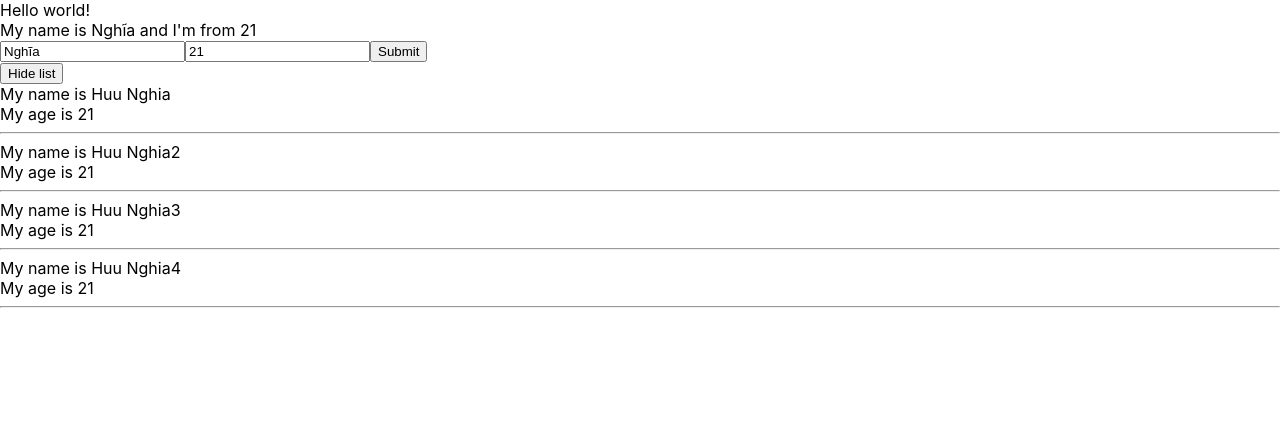
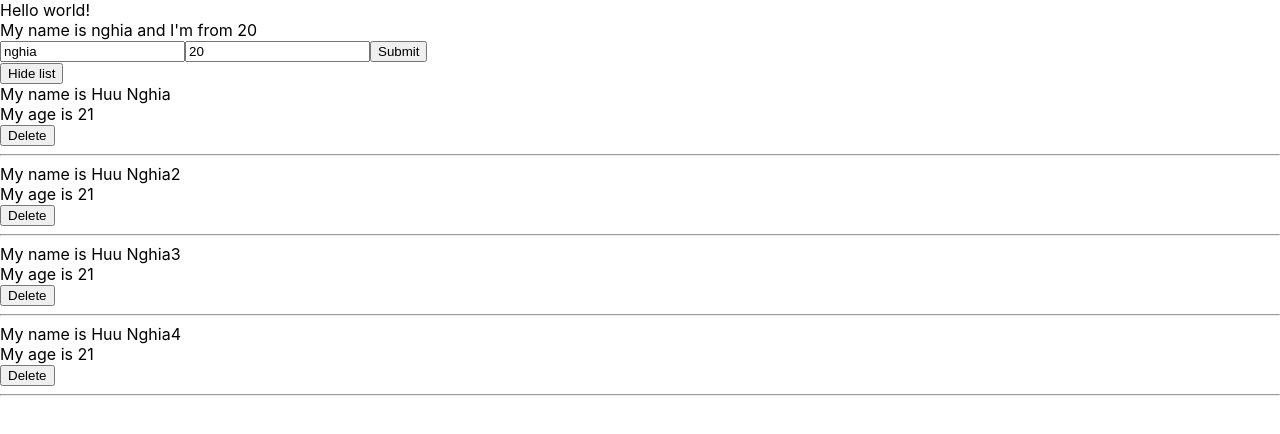
Before and after one commit to 4June03/Hoc-React, a React (Create React App) app: page / in a window 1280 px wide. Shown: the top 434 px of the page. Built offline with nearby package versions, Linux system fonts and the light colour scheme.

Commit message:
thay đổi myComponent và UserInfor sang funtional component

```diff
--- a/src/components/DisplayInfor2.js
+++ b/src/components/DisplayInfor2.js
@@ -36,12 +36,15 @@ import logo from "./../logo.svg"; //Import ảnh
 //React tự động truyền props
 //ĐƯợc gọi là Stateless vì không có state như class componet
 const DisplayInfor = (props) => {
-  const { users } = props;
-  console.table(users);
   const [isShowList, setIsShowList] = useState(true);
 
   const handleHideShowList = () => {
     setIsShowList(!isShowList);
+  };
+
+  const handleDeleteUser = (userId) => {
+    let cloneList = props.users.filter((item) => item.id !== userId);
+    props.setUsers(cloneList);
   };
 
   return (
@@ -56,11 +59,14 @@ const DisplayInfor = (props) => {
         <div>
           {
             //dùng vòng lặp hiển thị ra list user
-            users.map((user) => {
+            props.users.map((user) => {
               return (
                 <div key={user.id}>
                   <div>My name is {user.name}</div>
                   <div>My age is {user.age}</div>
+                  <button onClick={() => handleDeleteUser(user.id)}>
+                    Delete
+                  </button>
                   <hr />
                 </div>
               );
--- a/src/components/MyComponent.js
+++ b/src/components/MyComponent.js
@@ -1,49 +1,80 @@
 //Class component - giai đoạn đầu
 //function component - giai đoạn sau khi học react hook
 
-import React from "react"; //import react
+import React, { useState } from "react"; //import react
 import UserInfor from "./UserInfor";
 import DisplayInfor from "./DisplayInfor2";
 
-class MyComponent extends React.Component {
-  state = {
-    listUser: [
+// class MyComponent extends React.Component {
+//   state = {
+//     listUser: [
+//       { id: 1, name: "Huu Nghia", age: 21 },
+//       { id: 2, name: "Huu Nghia2", age: 21 },
+//       { id: 3, name: "Huu Nghia3", age: 21 },
+//       { id: 4, name: "Huu Nghia4", age: 21 },
+//     ],
+//   };
+
+//   handleAddNewUser = (object) => {
+//     this.setState({
+//       listUser: [object, ...this.state.listUser], //Sử dùng spread syntax để copy mảng cũ
+//     });
+//   };
+
+//   //JSX: cho phép viết code js bên trong html
+//   render() {
+//     //Hàm render quy định nội dung component trả ra
+
+//     return (
+//       //Trả ra 1 khối Html
+//       //hạn chế của JSX: chỉ trả về được 1 phần tử html
+//       //truyền function từ component cha sang con (khi truyền không có '()' của function)
+//       <>
+//         <div className="a">
+//           <UserInfor handleAddNewUser={this.handleAddNewUser} />
+//           <DisplayInfor
+//             name="Huu nghia"
+//             age="21"
+//             users={this.state.listUser}
+//           ></DisplayInfor>
+//         </div>
+//         <div className="b"></div>
+//       </>
+//     );
+//   }
+// }
+
+//Muốn sử dụng component này thì phải export
+//môi lần gọi file MyComponent.js thì sẽ hiểu muốn sử dụng MyComponet
+
+//Chuyển đổi MyComponent từ Class componet sang functional Component
+const MyComponent = () => {
+  let listUsers = [
     { id: 1, name: "Huu Nghia", age: 21 },
     { id: 2, name: "Huu Nghia2", age: 21 },
     { id: 3, name: "Huu Nghia3", age: 21 },
     { id: 4, name: "Huu Nghia4", age: 21 },
-    ],
+  ];
+  const [users, setUsers] = useState(listUsers);
+
+  const handleAddNewUser = (object) => {
+    setUsers([object, ...users]);
   };
 
-  handleAddNewUser = (object) => {
-    this.setState({
-      listUser: [object, ...this.state.listUser], //Sử dùng spread syntax để copy mảng cũ
-    });
-  };
-
-  //JSX: cho phép viết code js bên trong html
-  render() {
-    //Hàm render quy định nội dung component trả ra
-
   return (
-      //Trả ra 1 khối Html
-      //hạn chế của JSX: chỉ trả về được 1 phần tử html
-      //truyền function từ component cha sang con (khi truyền không có '()' của function)
     <>
       <div className="a">
-          <UserInfor handleAddNewUser={this.handleAddNewUser} />
+        <UserInfor handleAddNewUser={handleAddNewUser} />
         <DisplayInfor
           name="Huu nghia"
           age="21"
-            users={this.state.listUser}
+          users={users}
+          setUsers={setUsers}
         ></DisplayInfor>
       </div>
       <div className="b"></div>
     </>
   );
-  }
-}
+};
 
-//Muốn sử dụng component này thì phải export
-//môi lần gọi file MyComponent.js thì sẽ hiểu muốn sử dụng MyComponet
 export default MyComponent;
--- a/src/components/UserInfor.js
+++ b/src/components/UserInfor.js
@@ -1,70 +1,117 @@
-import React from "react";
+import React, { useState } from "react";
 
-class UserInfor extends React.Component {
-  //state là một js Object
-  //dùng để lưu trữ và qly dữ liệu thay đổi theo thời gian trong một component
-  state = {
-    name: "Nghĩa",
-    address: "Lạng Sơn",
-    age: 21,
+// class UserInfor extends React.Component {
+//   //state là một js Object
+//   //dùng để lưu trữ và qly dữ liệu thay đổi theo thời gian trong một component
+//   state = {
+//     name: "Nghĩa",
+//     address: "Lạng Sơn",
+//     age: 21,
+//   };
+
+//   handleClick(event) {
+//     console.log("My name is " + this.state.name);
+//     console.log("age: " + this.state.age);
+
+//     this.setState({
+//       name: "Hữu Nghĩa", //sử dụng hàm setSate để cập nhật các thuộc tính cúa state
+//       age: Math.random() * 100,
+//     });
+//   }
+
+//   handleOnchangeInput = (event) => {
+//     this.setState({
+//       name: event.target.value,
+//     });
+//     console.log(event.target.value);
+//   };
+
+//   handleOnchangeAge = (event) => {
+//     this.setState({
+//       age: event.target.value,
+//     });
+//   };
+
+//   handleOnSubmit = (event) => {
+//     event.preventDefault(); //Hàm ngăn load lại trang
+//     console.log(this.state);
+//     this.props.handleAddNewUser({
+//       id: Math.random() * 100 + 1,nm,
+//       name: this.state.name,
+//       age: this.state.age,
+//     });
+//   };
+
+//   render() {
+//     return (
+//       <div>
+//         {/* sử dụng dấu {} ctrinh hiểu rằng đang muốn sử dụng viết logic */}
+//         My name is {this.state.name} and I'm from {this.state.age}
+//         <form onSubmit={(event) => this.handleOnSubmit(event)}>
+//           <input
+//             value={this.state.name}
+//             type="text"
+//             onChange={(event) => this.handleOnchangeInput(event)}
+//           ></input>
+
+//           <input
+//             value={this.state.age}
+//             type="text"
+//             onChange={(event) => this.handleOnchangeAge(event)}
+//           ></input>
+
+//           <button>Submit</button>
+//         </form>
+//       </div>
+//     );
+//   }
+// }
+
+//Viết dưới dạng functional compone
+
+const UserInfor = ({ handleAddNewUser }) => {
+  const [name, setName] = useState("nghia");
+  const [age, setAge] = useState(20);
+  const [address, setAddress] = useState("Lang Son");
+
+  const handleOnchangeName = (event) => {
+    setName(event.target.value);
   };
 
-  handleClick(event) {
-    console.log("My name is " + this.state.name);
-    console.log("age: " + this.state.age);
-
-    this.setState({
-      name: "Hữu Nghĩa", //sử dụng hàm setSate để cập nhật các thuộc tính cúa state
-      age: Math.random() * 100,
-    });
-  }
-
-  handleOnchangeInput = (event) => {
-    this.setState({
-      name: event.target.value,
-    });
-    console.log(event.target.value);
+  const handleOnchangeAge = (event) => {
+    setAge(event.target.value);
   };
 
-  handleOnchangeAge = (event) => {
-    this.setState({
-      age: event.target.value,
+  const handleOnSubmit = (event) => {
+    event.preventDefault();
+
+    handleAddNewUser({
+      id: Math.random() * 100 + 1,
+      name: name,
+      age: age,
     });
   };
 
-  handleOnSubmit = (event) => {
-    event.preventDefault(); //Hàm ngăn load lại trang
-    console.log(this.state);
-    this.props.handleAddNewUser({
-      id: Math.random() * 100 + 1,
-      name: this.state.name,
-      age: this.state.age,
-    });
-  };
-
-  render() {
   return (
-      <div>
-        {/* sử dụng dấu {} ctrinh hiểu rằng đang muốn sử dụng viết logic */}
-        My name is {this.state.name} and I'm from {this.state.age}
-        <form onSubmit={(event) => this.handleOnSubmit(event)}>
+    <>
+      My name is {name} and I'm from {age}
+      <form onSubmit={(event) => handleOnSubmit(event)}>
         <input
-            value={this.state.name}
+          value={name}
           type="text"
-            onChange={(event) => this.handleOnchangeInput(event)}
+          onChange={(event) => handleOnchangeName(event)}
         ></input>
 
         <input
-            value={this.state.age}
+          value={age}
           type="text"
-            onChange={(event) => this.handleOnchangeAge(event)}
+          onChange={(event) => handleOnchangeAge(event)}
         ></input>
 
         <button>Submit</button>
       </form>
-      </div>
+    </>
   );
-  }
-}
+};
 
 export default UserInfor;
```
Lines whose indentation alone changed are shown as unchanged.
